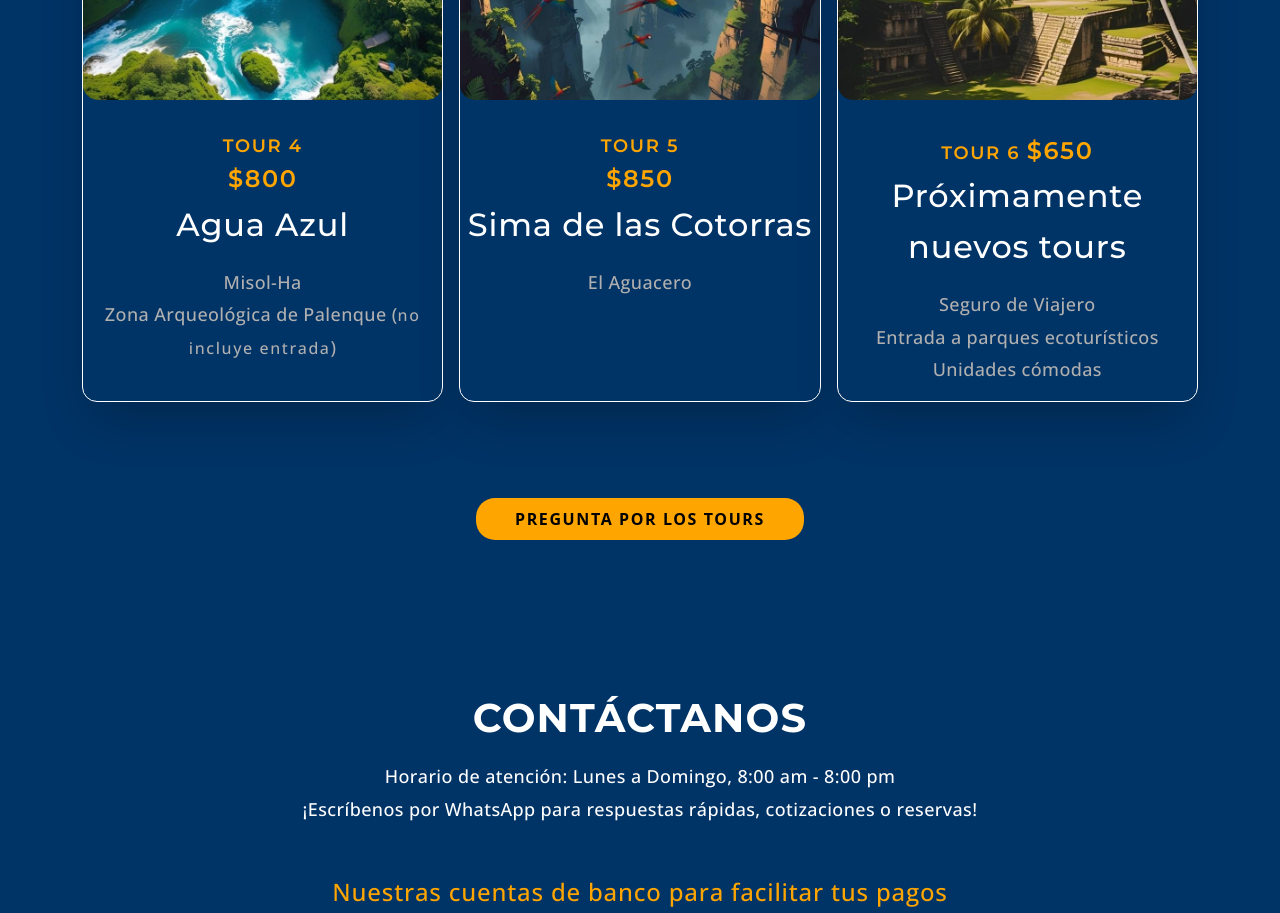
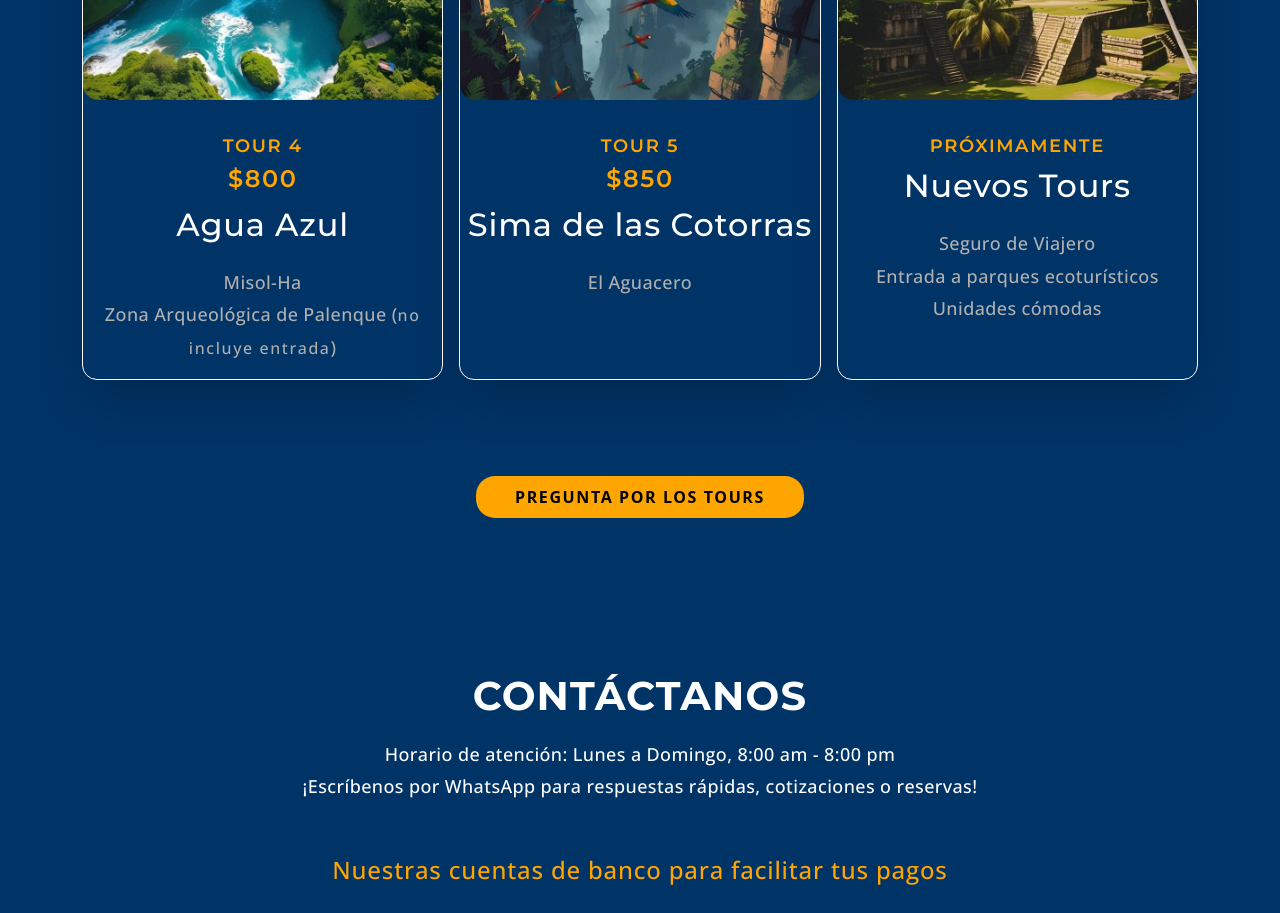
Before and after one commit to 4me7h/cl-lobotours, a React (Create React App) app: page / in a window 1280 px wide. Shown: the part 4620-5533 px from the top of the page. Built offline with nearby package versions, Linux system fonts and the light colour scheme.

Commit message:
content: tours

```diff
--- a/src/components/Services.js
+++ b/src/components/Services.js
@@ -86,8 +86,8 @@ export default function Services() {
                     </li>
                     <li className="boxes__item boxes__item--tour">
                       <img src={img06} alt="cañon-del-sumidero" className="boxes__img"/>
-                      <h3 className="text--lead boxes__title--tour">Tour 6 <span className="boxes__price">$650</span></h3>
-                      <h4 className="text--lead boxes__subtitle">Próximamente nuevos tours</h4>
+                      <h3 className="text--lead boxes__title--tour">Próximamente</h3>
+                      <h4 className="text--lead boxes__subtitle">Nuevos Tours</h4>
                       <p className='text--body boxes__content'>
                         Seguro de Viajero<br/>
                         Entrada a parques ecoturísticos<br/>
```
